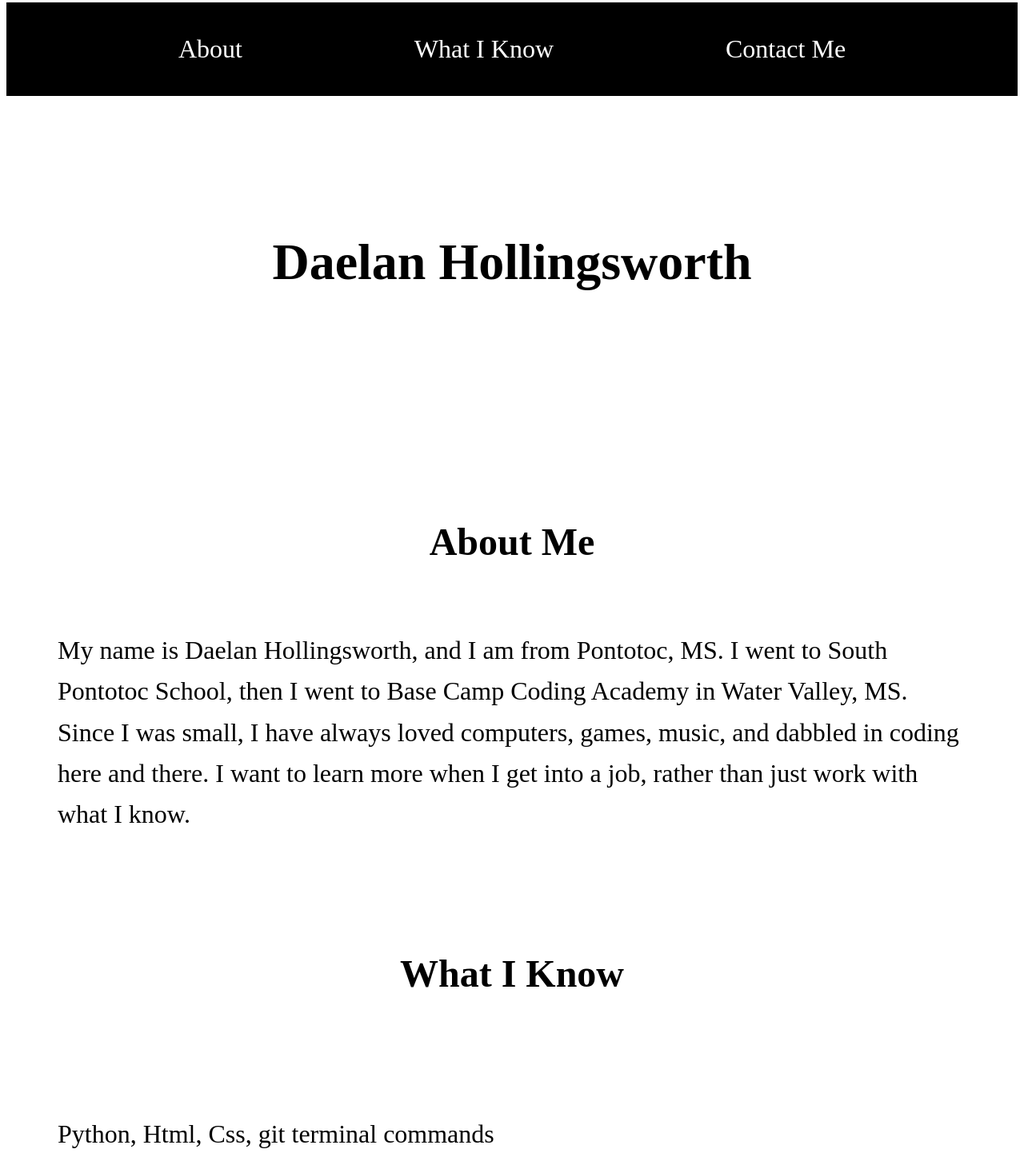
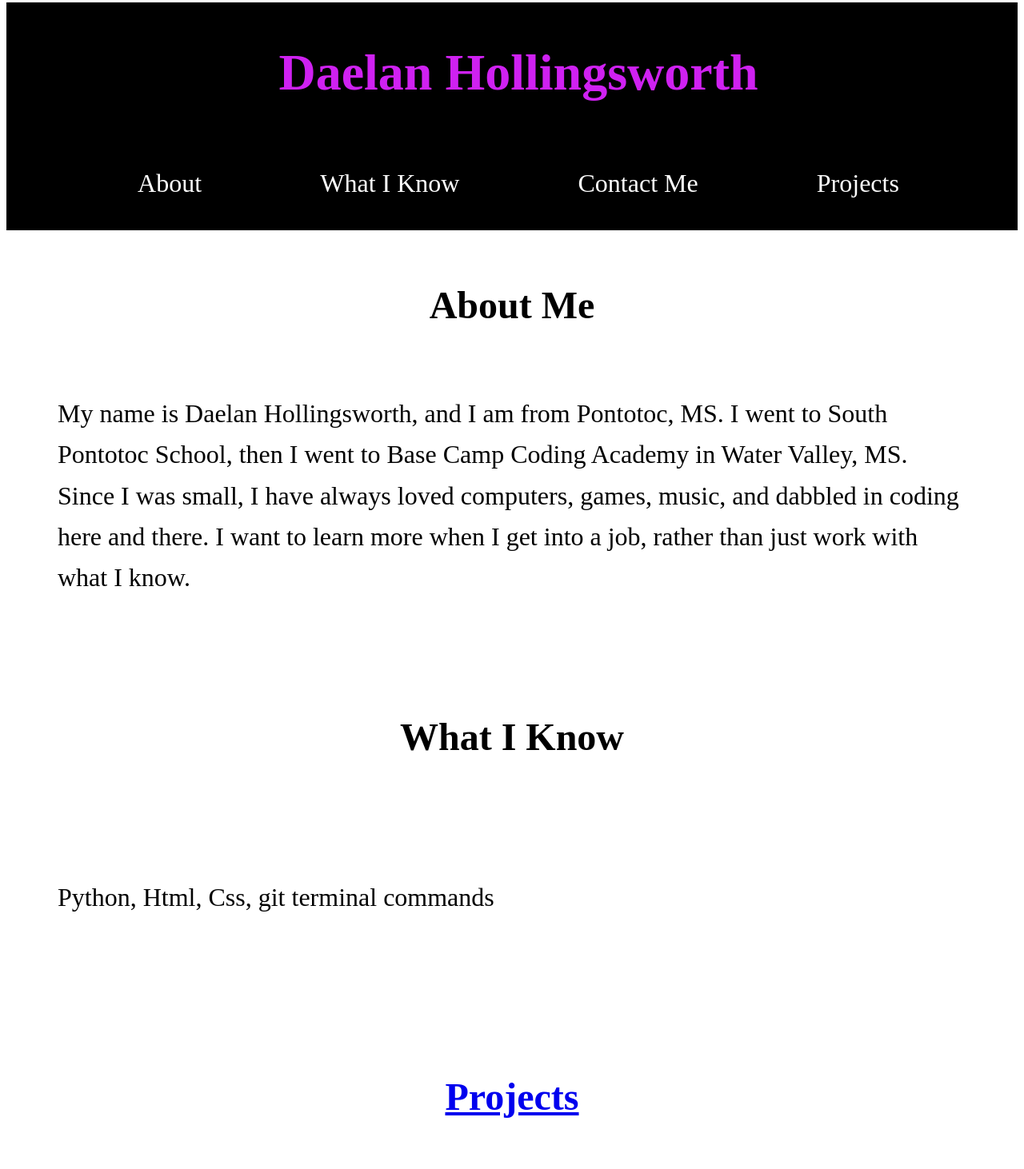
Before and after one commit to dholl205/portfolio205, a plain HTML site: page index.html in a window 1280 px wide. Shown: the part 5-1467 px from the top of the page at 80% size. Drawn offline with nearby package versions, Linux system fonts and the light colour scheme.

Commit message:
added a few other css items changed some things around in html

```diff
--- a/index.html
+++ b/index.html
@@ -4,7 +4,7 @@
     <meta charset="UTF-8" />
     <meta http-equiv="X-UA-Compatible" content="IE=edge" />
     <meta name="viewport" content="width=device-width, initial-scale=1.0" />
-    <title>portfolio</title>
+    <title>Daelan's Portfolio</title>
     <link rel="stylesheet" type="text/css" href="styles.css" />
     <script src="https://ajax.googleapis.com/ajax/libs/jquery/1.11.3/jquery.min.js"></script>
     <script type="text/javascript">
@@ -27,11 +27,14 @@
   </head>
   <body>
     <div class="header">
-      <a class="headlink" href="#about">About</a>
-      <a class="headlink" href="#what know">What I Know</a>
-      <a class="headlink" href="#contact">Contact Me</a>
+      <h1 class="daelan">Daelan Hollingsworth</h1>
+      <div class="head">
+        <a class="headlink" href="#">About</a>
+        <a class="headlink" href="#what know">What I Know</a>
+        <a class="headlink" href="#contact">Contact Me</a>
+        <a href="projects.html" class="headlink">Projects</a>
+      </div>
     </div>
-    <h1 class="daelan">Daelan Hollingsworth</h1>
     <div class="about-m" id="about">
       <h2 class="about-h">About Me</h2>
       <p>
@@ -46,6 +49,7 @@
     <div class="know" id="what know">
       <p>Python, Html, Css, git terminal commands</p>
     </div>
+    <h2 class="projects"><a href="projects.html">Projects</a></h2>
     <h1 class="contact-me" id="contact">Contact Me</h1>
     <div class="links">
       <p>
--- a/styles.css
+++ b/styles.css
@@ -4,6 +4,10 @@ html {
 }
 .header {
   background-color: black;
+  padding-top: 0.5em;
+  padding-left: 1em;
+}
+.head {
   display: flex;
   flex-direction: row;
   justify-content: space-evenly;
@@ -21,10 +25,10 @@ html {
   color: rgb(246, 248, 91);
 }
 .daelan {
-  font-size: 4em;
   display: flex;
   justify-content: center;
-  padding: 2em;
+  font-size: 4em;
+  color: rgb(207, 33, 241);
 }
 .about-m {
   display: flex;
@@ -32,6 +36,7 @@ html {
   justify-content: center;
   line-height: 1.6;
   padding: 2em;
+  padding-top: 0.5em;
   font-size: 2em;
 }
 .what-know {
@@ -95,3 +100,12 @@ html {
 .email:hover {
   max-width: 15%;
 }
+.projects {
+  display: flex;
+  justify-content: center;
+  text-decoration: none;
+  font-size: 3em;
+  color: Black;
+  padding-top: 1.25em;
+  padding-bottom: 1.25em;
+}
```
